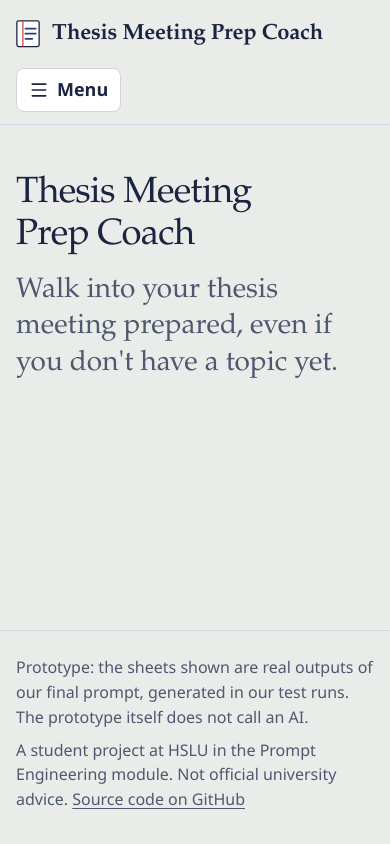
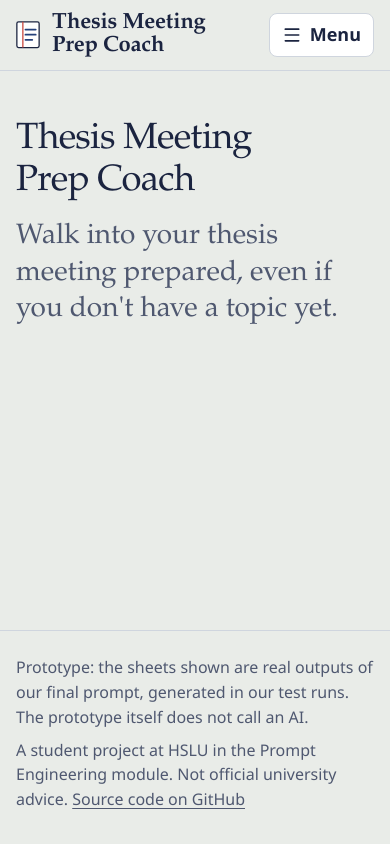
Before and after one commit to aaron-binzegger/thesis-meeting-prep-coach, a React (Vite) app: page /#/ in a window 390 px wide. Built offline with nearby package versions, Linux system fonts and the light colour scheme; a web font is replaced by a local one.

Commit message:
fix(layout): keep the phone header on one row

```diff
--- a/src/components/TopNav/TopNav.module.css
+++ b/src/components/TopNav/TopNav.module.css
@@ -8,7 +8,7 @@
   flex-wrap: wrap;
   align-items: center;
   justify-content: space-between;
-  gap: var(--space-3) var(--space-5);
+  gap: var(--space-3);
   max-width: var(--page-max);
   margin-inline: auto;
   padding: var(--space-3) var(--gutter);
@@ -87,6 +87,7 @@
 
 @media (min-width: 60rem) {
   .bar {
+    column-gap: var(--space-5);
     flex-wrap: nowrap;
   }
 
--- a/src/components/Wordmark/Wordmark.module.css
+++ b/src/components/Wordmark/Wordmark.module.css
@@ -34,3 +34,12 @@
   letter-spacing: -0.01em;
   line-height: 1.1;
 }
+
+/* On phones the name sets on two lines so the menu button fits beside it. */
+@media (max-width: 30rem) {
+  .name {
+    max-width: 7.5em;
+    line-height: 1.05;
+    text-wrap: balance;
+  }
+}
```
